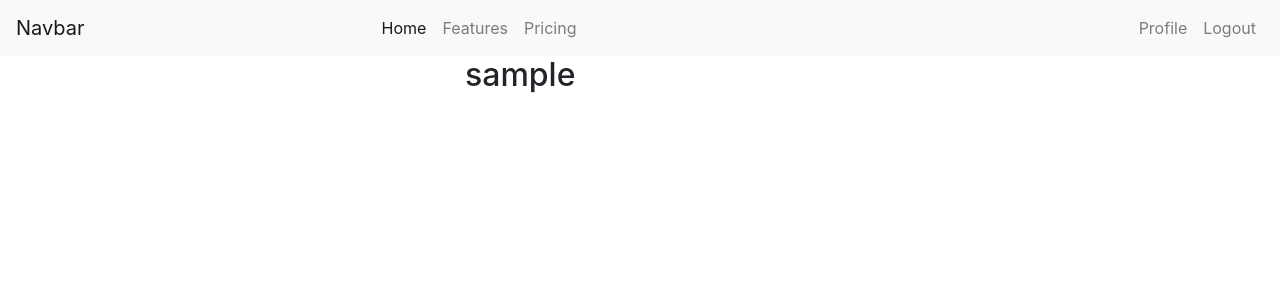
After one commit to John-Kimani/awwwards_clone_django, a Django app: page /profile/ in a window 1280 px wide. The commit adds this page. Shown: the top 300 px of the page. Run offline with Django 4.2, Linux system fonts and the light colour scheme; the visitor is signed in with stand-in values (Sample User, id 1); some libraries are stand-ins or nearby versions.

Commit message:
Dev: Creates profile page

```diff
--- a/awwards/templates/awwards/navbar.html
+++ b/awwards/templates/awwards/navbar.html
@@ -18,7 +18,7 @@
       <ul class="navbar-nav ml-auto">
           {% if user.is_authenticated %}
             <li class="nav-item">
-                <a class="nav-link" href="#">Profile<span class="sr-only">(current)</span></a>
+                <a class="nav-link" href="{% url 'profile' %}">Profile<span class="sr-only">(current)</span></a>
             </li>
             <li class="nav-item">
                 <a class="nav-link" href="{% url 'logout' %}">Logout</a>
--- a/awwwards/settings.py
+++ b/awwwards/settings.py
@@ -150,3 +150,4 @@ DEFAULT_AUTO_FIELD = 'django.db.models.BigAutoField'
 #aditionals
 CRISPY_TEMPLATE_PACK = 'bootstrap4'
 LOGIN_REDIRECT_URL = 'homepage'
+LOGIN_URL = 'login'
--- a/awwwards/urls.py
+++ b/awwwards/urls.py
@@ -26,5 +26,6 @@ urlpatterns = [
     path('register/', members_views.register, name='register'),
     path('login/', auth_views.LoginView.as_view(template_name='members/login.html'), name='login'),
     path('logout/', auth_views.LogoutView.as_view(template_name='members/logout.html'), name='logout'),
+    path('profile/', members_views.member_profile, name='profile'),
 
 ]
--- /dev/null
+++ b/members/templates/members/profile.html
@@ -0,0 +1,18 @@
+{% extends 'awwards/base.html' %}
+{% load crispy_forms_tags %}
+
+{% block content %}
+    <div class="container">
+        <div class="row">
+            <div class="col-md-4">
+                <!-- empty -->
+            </div>
+            <div class="col-md-4">
+                <h2>{{ user.username }}</h2>
+            </div>
+            <div class="col-md-4">
+                <!-- empty -->
+            </div>
+        </div>
+    </div>
+{% endblock %}
--- a/members/views.py
+++ b/members/views.py
@@ -1,6 +1,7 @@
 from django.shortcuts import render, redirect
 from django.contrib import messages
 from .forms import MemberRegisterForm
+from django.contrib.auth.decorators import login_required
 
 def register(request):
     '''
@@ -16,3 +17,10 @@ def register(request):
     else:
         form = MemberRegisterForm()
     return render(request, 'members/register.html', {"form":form})
+
+@login_required()
+def member_profile(request):
+    '''
+    View function that render users profile
+    '''
+    return render(request, 'members/profile.html')
```
